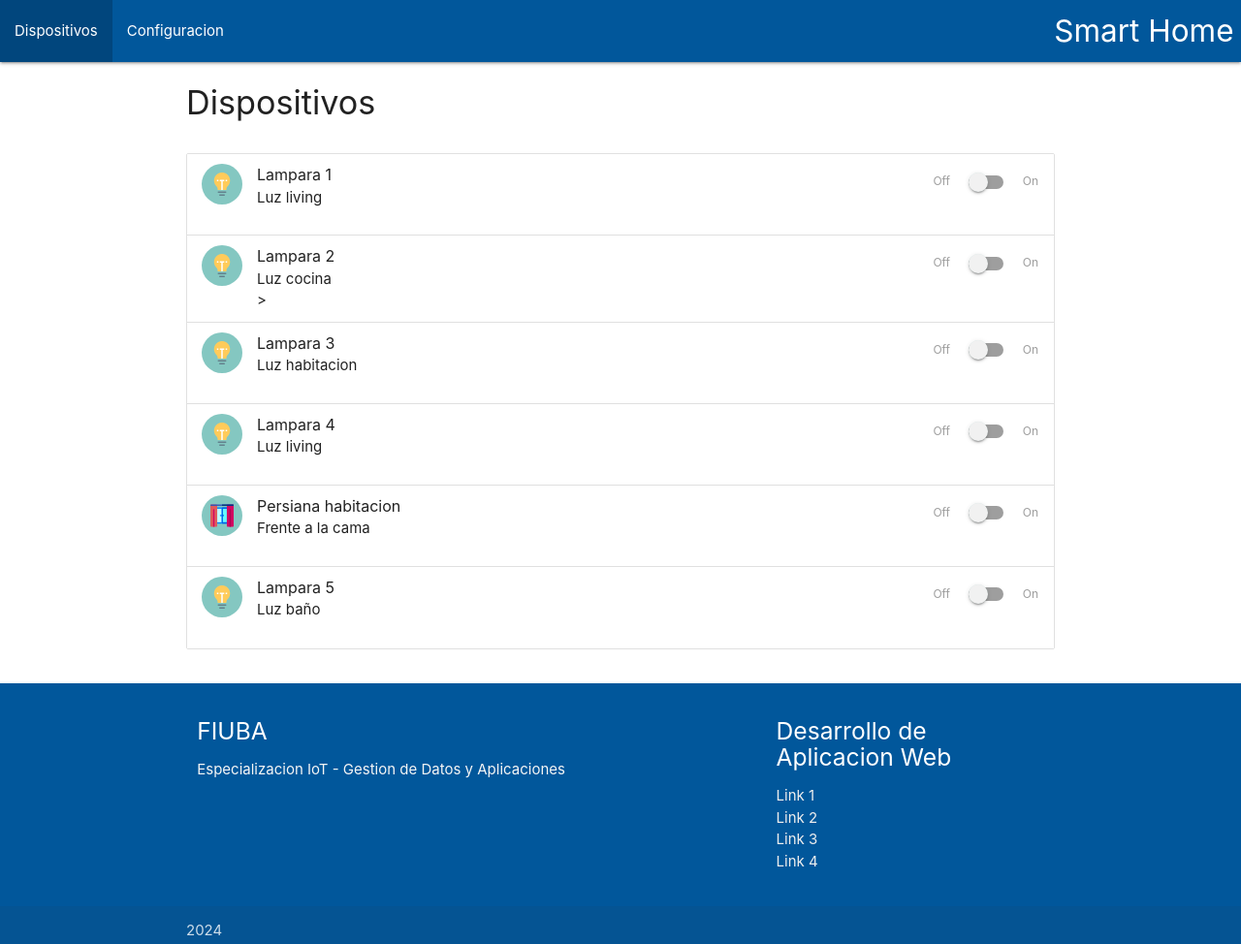
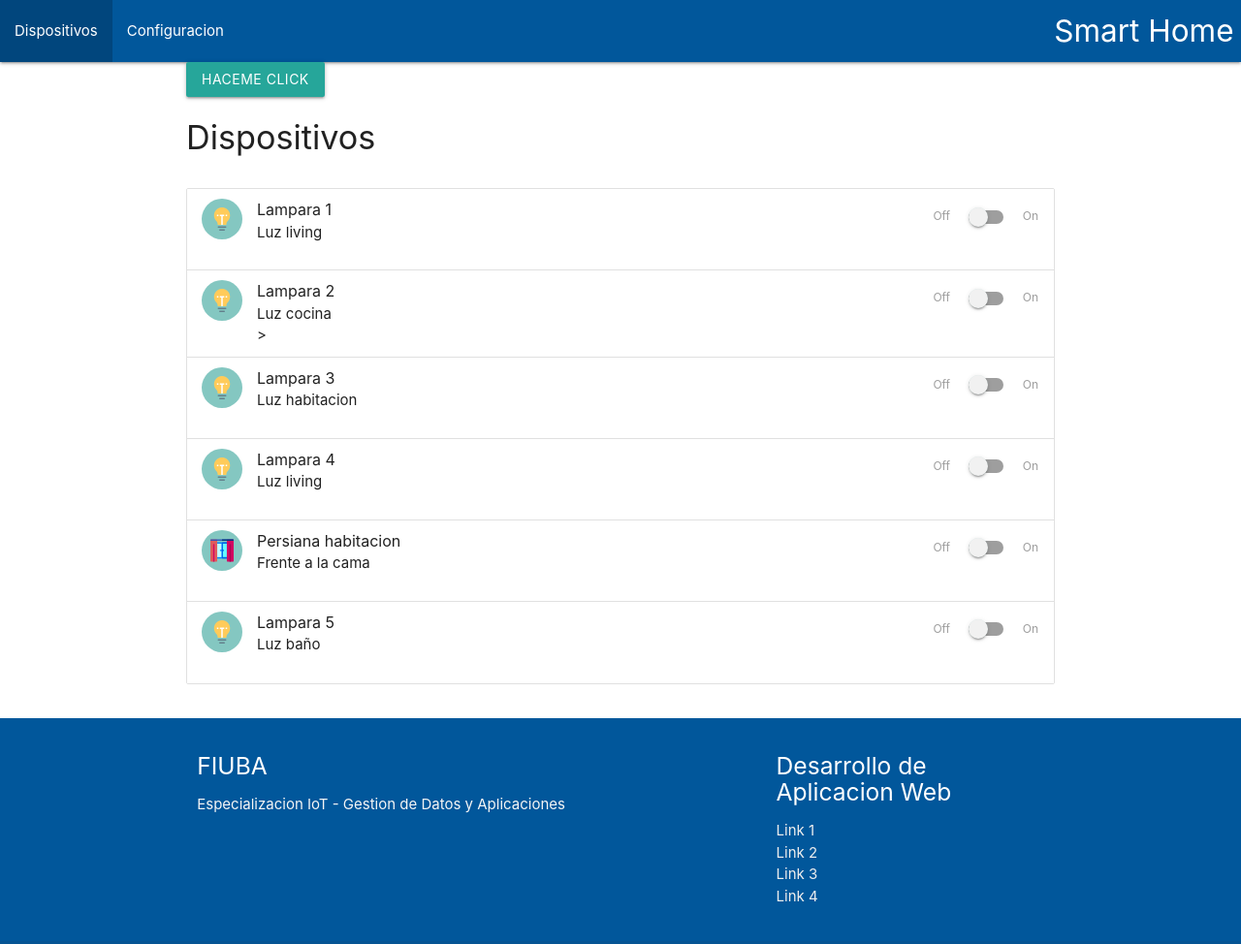
Before and after one commit to andreschaparro/daw-curso, a plain HTML site: page ej5-ts4/index.html in a window 1280 px wide. Shown: the top 974 px of the page at 97% size. Drawn offline with Linux system fonts and the light colour scheme.

Commit message:
Ejemplo 5

```diff
--- a/ej3-ts2/src/main.ts
+++ b/ej3-ts2/src/main.ts
@@ -1,5 +1,5 @@
 class Main {
-    main():void{
+  main(): void {
     console.log("Hola mundo");
   }
 }
@@ -24,6 +24,6 @@ window.onload = () => {
    *
    * Con el operador "." podemos llamar al metodo main de Main.
    */
-    let m:Main = new Main();
+  let m: Main = new Main();
   m.main();
 };
--- a/ej2-ts1/index.html
+++ b/ej5-ts4/index.html
@@ -2,12 +2,12 @@
 <html lang="es">
 
 <head>
+    <meta charset="UTF-8">
+    <!--Let browser know website is optimized for mobile-->
+    <meta name="viewport" content="width=device-width, initial-scale=1.0" />
     <title>Smart Home</title>
-    <meta charset="utf-8">
     <!--Import materialize.css-->
     <link rel="stylesheet" href="css/materialize.min.css">
-    <!--Let browser know website is optimized for mobile-->
-    <meta name="viewport" content="width=device-width, initial-scale=1.0" />
 </head>
 
 <body>
@@ -22,6 +22,10 @@
             </ul>
         </div>
     </nav>
+    <!--Agregado del boton-->
+    <div class="container">
+        <a id="boton" class="waves-effect waves-light btn"></a>
+    </div>
     <!--Uso de collections para actuadores on/off-->
     <div class="container">
         <div class="row s12">
@@ -149,6 +153,7 @@
     <!--JavaScript at end of body for optimized loading-->
     <script src="js/materialize.min.js"></script>
     <script src="js/main.js"></script>
+    <script src="js/MyFramework.js"></script>
 </body>
 
 </html>
--- /dev/null
+++ b/ej5-ts4/js/MyFramework.js
@@ -0,0 +1,13 @@
+var MyFramework = /** @class */ (function () {
+    function MyFramework() {
+    }
+    MyFramework.prototype.getElementById = function (id) {
+        /**
+         * HTMLElement es del tipo objeto no primitivo.
+         */
+        var el;
+        el = document.getElementById(id);
+        return el;
+    };
+    return MyFramework;
+}());
--- /dev/null
+++ b/ej5-ts4/js/main.js
@@ -0,0 +1,15 @@
+var Main = /** @class */ (function () {
+    function Main() {
+    }
+    Main.prototype.main = function () {
+        this.myf = new MyFramework();
+        var b = this.myf.getElementById("boton");
+        console.log(b);
+        b.textContent = "Haceme Click";
+    };
+    return Main;
+}());
+window.onload = function () {
+    var m = new Main();
+    m.main();
+};
--- /dev/null
+++ b/ej5-ts4/src/MyFramework.ts
@@ -0,0 +1,10 @@
+class MyFramework {
+  getElementById(id: string): HTMLElement {
+    /**
+     * HTMLElement es del tipo objeto no primitivo.
+     */
+    let el: HTMLElement;
+    el = document.getElementById(id);
+    return el;
+  }
+}
--- /dev/null
+++ b/ej5-ts4/src/main.ts
@@ -0,0 +1,14 @@
+class Main {
+  myf: MyFramework;
+  main(): void {
+    this.myf = new MyFramework();
+    let b: HTMLElement = this.myf.getElementById("boton");
+    console.log(b);
+    b.textContent = "Haceme Click";
+  }
+}
+
+window.onload = () => {
+  let m: Main = new Main();
+  m.main();
+};
```
Also changed, not shown: ej1-maquetado/index.html (+3 -3 lines), ej3-ts2/index.html (+3 -3 lines), ej4-ts3/index.html (+3 -3 lines), ej4-ts3/src/main.ts (+30 -23 lines), ej5-ts4/src/tsconfig.json (added, +7 -0 lines), ej1-maquetado/README.md, ej2-ts1/README.md, ej3-ts2/README.md, ej4-ts3/README.md, ej5-ts4/README.md (added), ej5-ts4/css/materialize.min.css (added), ej5-ts4/images/lightbulb.png (added), ej5-ts4/images/window.png (added), ej5-ts4/js/materialize.min.js (added). Lines whose indentation alone changed are shown as unchanged.
